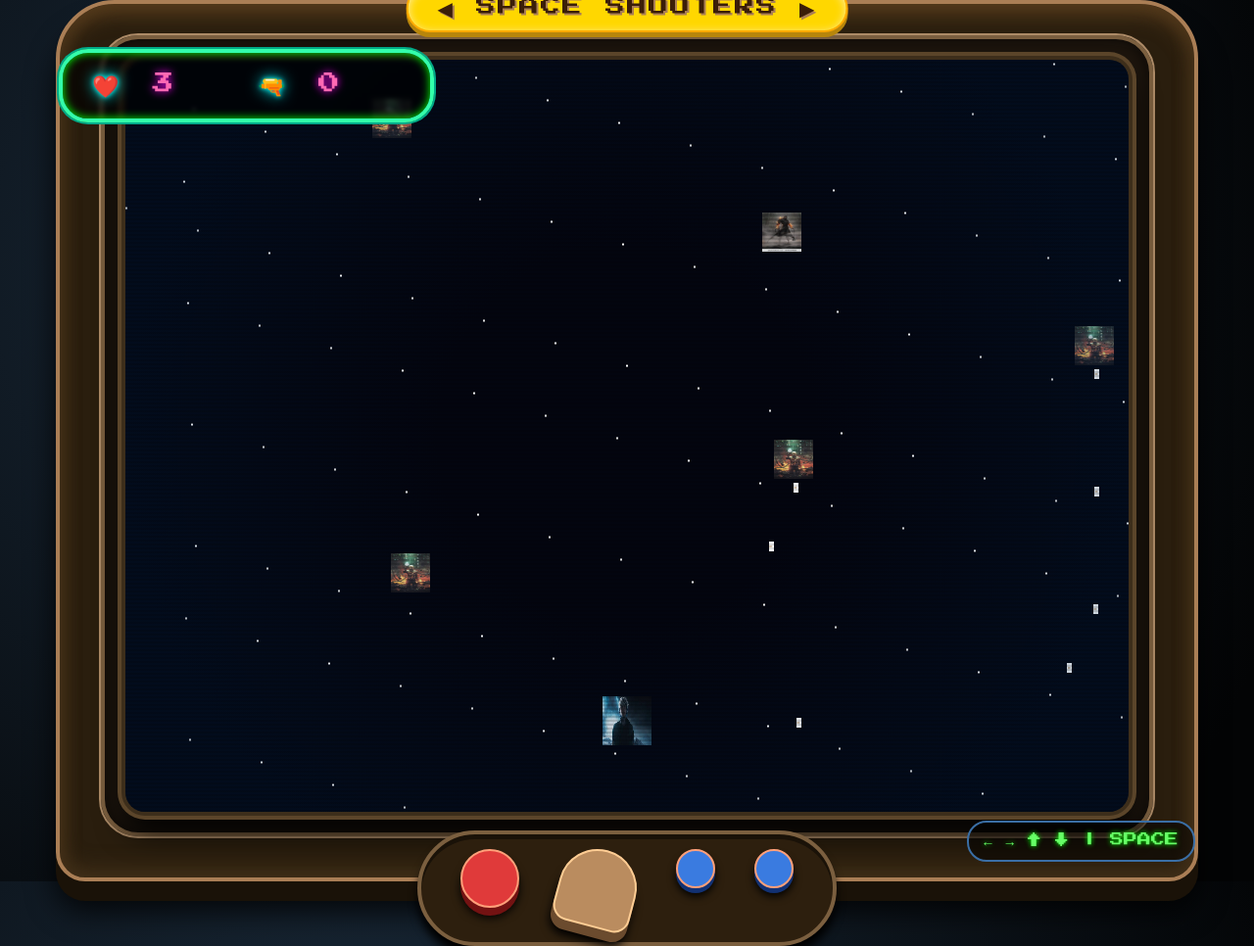
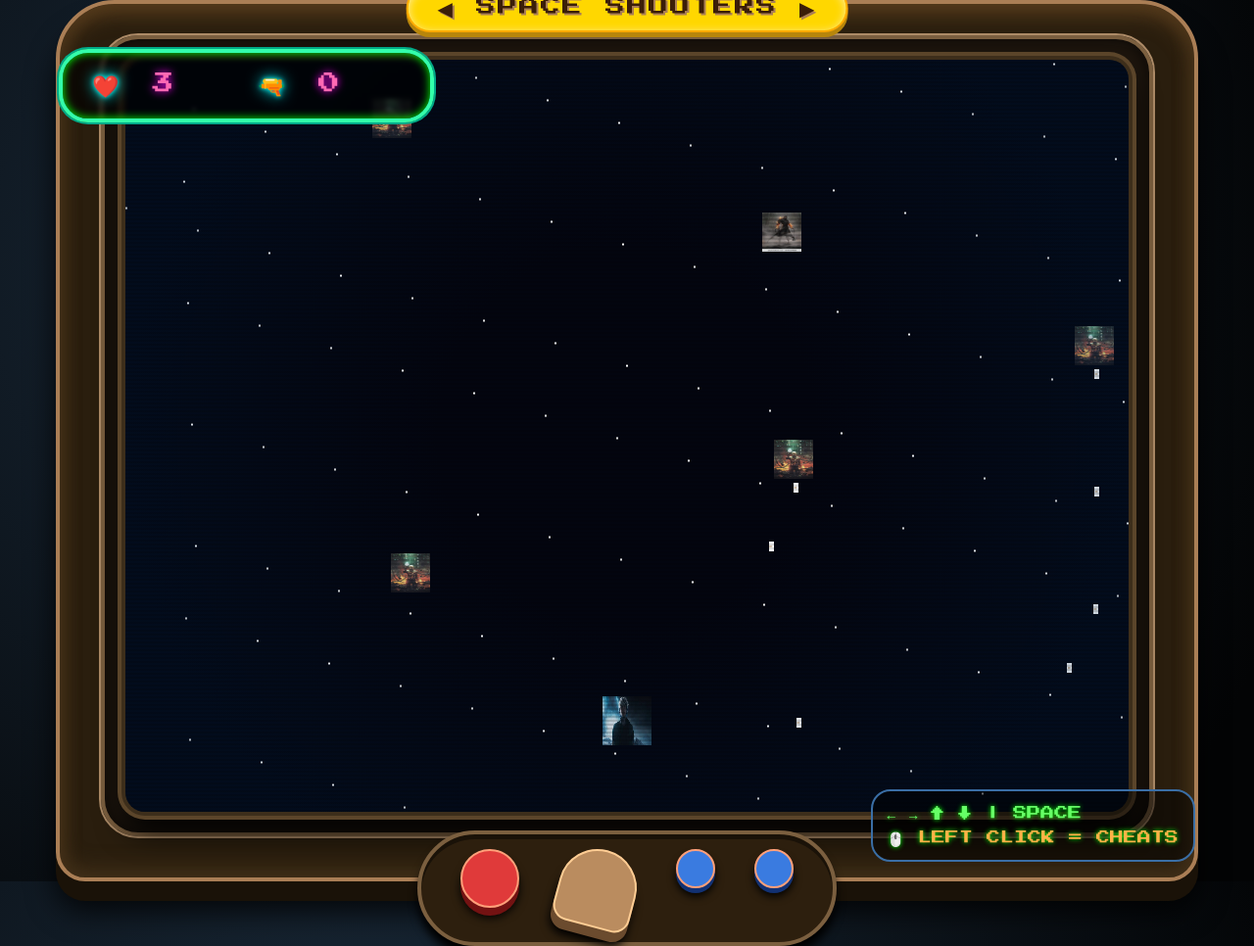
Before and after one commit to 2029ijones-sudo/SpaceShooters_game, a plain HTML site: page index.html in a window 1280 px wide. Shown: the whole page at 98% size. Drawn offline with Linux system fonts and the light colour scheme.

Commit message:
Update index.html

```diff
--- a/index.html
+++ b/index.html
@@ -81,7 +81,7 @@
                 0 0 0 4px #3d2e1b,
                 0 0 0 8px #5b452a,
                 0 20px 30px black;
-            image-rendering: crisp-edges; /* pixel art style */
+            image-rendering: crisp-edges;
             cursor: none;
         }
 
@@ -120,7 +120,7 @@
             z-index: 4;
         }
 
-        /* UI overlay – now styled like a retro LED panel */
+        /* UI overlay – retro LED panel */
         #ui {
             position: absolute;
             top: 50px;
@@ -153,7 +153,7 @@
             margin-left: 8px;
         }
 
-        /* Game Over screen – now with blinking neon */
+        /* Game Over screen – blinking neon */
         #gameOver {
             position: absolute;
             top: 50%;
@@ -203,7 +203,7 @@
             box-shadow: 0 0 40px cyan;
         }
 
-        /* Add some fake control panel buttons at the bottom */
+        /* Fake control panel */
         .controls {
             position: absolute;
             bottom: -70px;
@@ -246,7 +246,7 @@
             transform: rotate(15deg);
         }
 
-        /* Small text for instructions */
+        /* Instructions sticker – updated with cheat hint */
         .instructions {
             position: absolute;
             bottom: 20px;
@@ -260,6 +260,10 @@
             border-radius: 20px;
             border: 2px solid #3a6ea5;
             z-index: 25;
+            line-height: 1.8;
+        }
+        .instructions span {
+            color: #ffb347;
         }
     </style>
 </head>
@@ -288,9 +292,10 @@
         <span>🔫 <span id="score">0</span></span>
     </div>
 
-    <!-- Instructions sticker -->
+    <!-- Instructions sticker – now includes left‑click cheat hint -->
     <div class="instructions">
-        ← → ↑ ↓  |  SPACE
+        ← → ↑ ↓  |  SPACE<br>
+        <span>🖱️ LEFT CLICK = CHEATS</span>
     </div>
 
     <!-- Game Over modal -->
@@ -300,9 +305,10 @@
         <button onclick="window.location.href='menu.html'">MENU</button>
     </div>
 
-    <!-- Scripts (unchanged) -->
+    <!-- Scripts – cheats.js added -->
     <script src="assets.js"></script>
     <script src="enemies.js"></script>
     <script src="game.js"></script>
+    <script src="cheats.js"></script>
 </body>
 </html>
```
